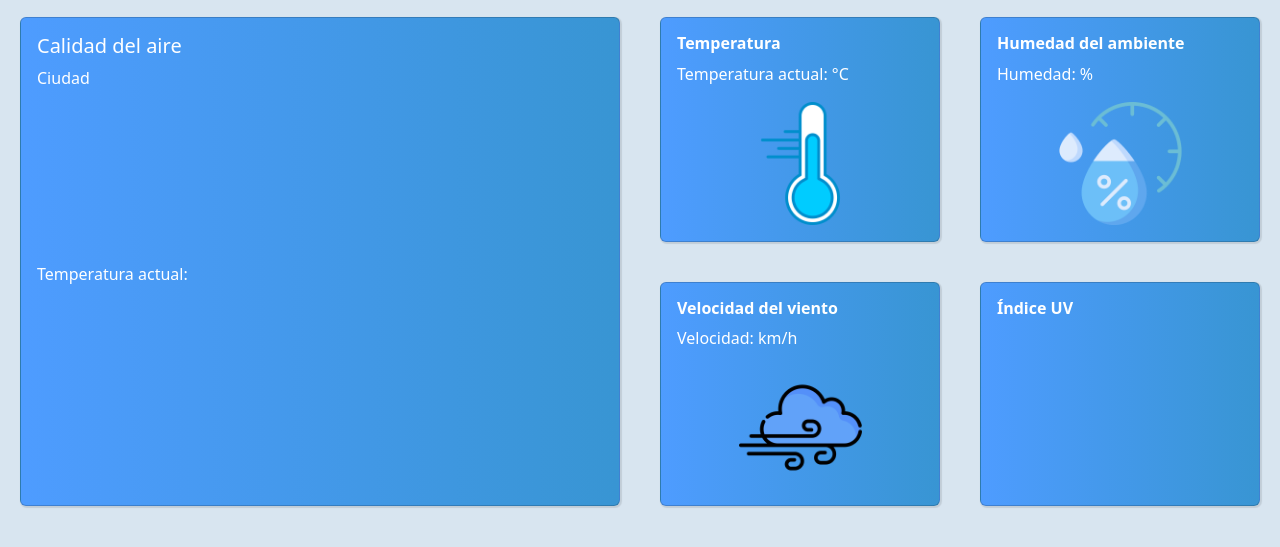
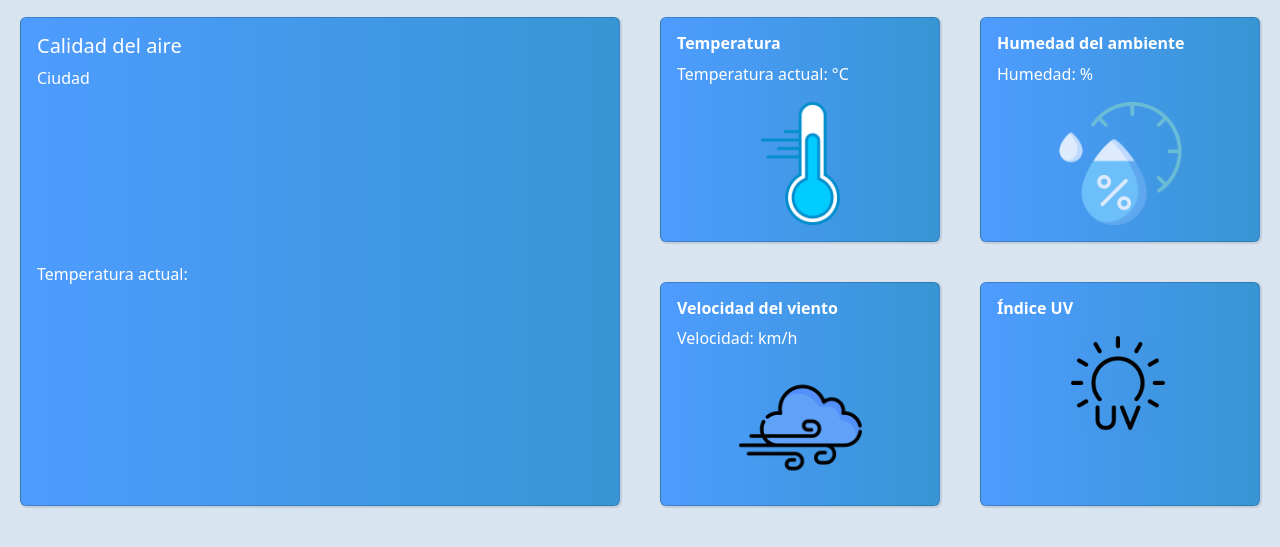
Before and after one commit to Mcarrascot/Dashboard, a website with bundled scripts: page index.html in a window 1280 px wide. Shown: the part 169-716 px from the top of the page. Built offline with nearby package versions, Linux system fonts and the light colour scheme.

Commit message:
Añadí uv imagen

```diff
--- a/index.html
+++ b/index.html
@@ -109,7 +109,9 @@
               <div class="content">
                 <div class="card-body">
                     <h6 class="card-title"><strong>Índice UV</strong></h6>
-                  <canvas id="uvIndexChart"></canvas>
+                        <img src="assets/imgs/uv-index-icon.png" alt="" style="width:40%; padding: 10px 0">
+                        <h3><span id="uvIndex"></span></h3>
+                    </div>
                 </div>
               </div>
           </div>
```
Also changed, not shown: assets/imgs/uv-index-icon.png (added).
